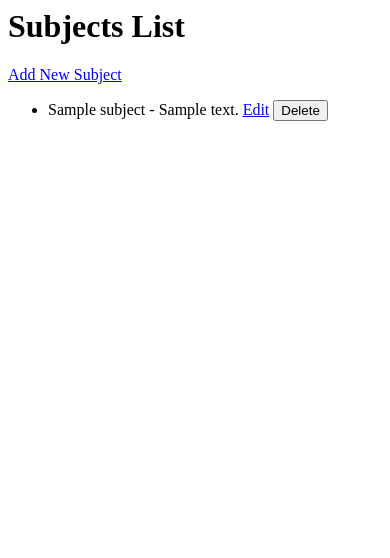
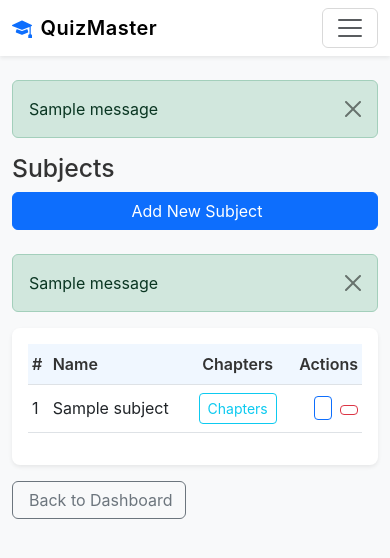
Before and after one commit to SpreadSheets600/QuizMaster-V1, a Flask app: page /admin/subjects in a window 390 px wide. Shown: the top 558 px of the page. Run offline with Flask 3, Linux system fonts and the light colour scheme; a user stored in the database is signed in; tables that the repository leaves empty hold one stand-in row (values such as "Sample post"); one stand-in notice (Sample message) is shown.

Commit message:
Added AdminDashboard Subjects Edit

```diff
--- a/quiz_master_24F2008474/templates/admin/subject_list.html
+++ b/quiz_master_24F2008474/templates/admin/subject_list.html
@@ -1,24 +1,128 @@
-<html>
-  <head>
-    <title>Subjects</title>
-  </head>
-  <body>
-    <h1>Subjects List</h1>
-    <a href="/admin/subjects/new">Add New Subject</a>
-    <ul>
-      {% for subject in subjects %}
-      <li>
-        {{ subject.name }} - {{ subject.description }}
-        <a href="/admin/subjects/{{ subject.id }}/edit">Edit</a>
-        <form
-          action="/admin/subjects/{{ subject.id }}/delete"
-          method="POST"
-          style="display: inline"
-        >
-          <button type="submit">Delete</button>
-        </form>
-      </li>
-      {% endfor %}
-    </ul>
-  </body>
-</html>
+{% extends 'base.html' %} {% block title %}Subjects - Quiz Master{% endblock %}
+{% block content %}
+<div
+	class="d-flex flex-column flex-md-row justify-content-between align-items-md-center mb-4 gap-2">
+	<h2 class="mb-0">Subjects</h2>
+	<a href="{{ url_for('admin.subject_new') }}" class="btn btn-primary">
+		<i class="fas fa-plus me-1"></i> Add New Subject
+	</a>
+</div>
+
+<!-- Flash Messages -->
+{% with messages = get_flashed_messages(with_categories=true) %} {% if messages
+%} {% for category, message in messages %}
+<div
+	class="alert alert-{{ category if category != 'error' else 'danger' }} alert-dismissible fade show">
+	{{ message }}
+	<button type="button" class="btn-close" data-bs-dismiss="alert"></button>
+</div>
+{% endfor %} {% endif %} {% endwith %}
+
+<div class="card table-container">
+	<div class="card-body">
+		{% if subjects %}
+		<div class="table-responsive">
+			<table class="table table-hover align-middle">
+				<thead>
+					<tr>
+						<th>#</th>
+						<th>Name</th>
+						<th class="d-none d-md-table-cell">Description</th>
+						<th class="text-center">Chapters</th>
+						<th class="text-end">Actions</th>
+					</tr>
+				</thead>
+				<tbody>
+					{% for subject in subjects %}
+					<tr>
+						<td>{{ loop.index }}</td>
+						<td>{{ subject.name }}</td>
+						<td class="d-none d-md-table-cell">
+							{% if subject.description %} {{ subject.description|truncate(100)
+							}} {% else %}
+							<span class="text-muted fst-italic">No description</span>
+							{% endif %}
+						</td>
+						<td class="text-center">
+							<a
+								href="{{ url_for('admin.chapters_list', subject_id=subject.id) }}"
+								class="btn btn-sm btn-outline-info">
+								<i class="fas fa-list me-1 d-none d-sm-inline"></i> Chapters
+							</a>
+						</td>
+						<td>
+							<div class="d-flex justify-content-end gap-2">
+								<a
+									href="{{ url_for('admin.subject_edit', subject_id=subject.id) }}"
+									class="btn btn-sm btn-outline-primary">
+									<i class="fas fa-edit"></i>
+									<span class="d-none d-sm-inline ms-1">Edit</span>
+								</a>
+								<form
+									action="{{ url_for('admin.subject_delete', subject_id=subject.id) }}"
+									method="POST"
+									class="d-inline delete-form">
+									<button
+										type="submit"
+										class="btn btn-sm btn-outline-danger"
+										onclick="return confirm('Are you sure you want to delete this subject? This will also delete all associated chapters and questions.')">
+										<i class="fas fa-trash-alt"></i>
+										<span class="d-none d-sm-inline ms-1">Delete</span>
+									</button>
+								</form>
+							</div>
+						</td>
+					</tr>
+					{% endfor %}
+				</tbody>
+			</table>
+		</div>
+		{% else %}
+		<div class="text-center py-5">
+			<div class="mb-3">
+				<i class="fas fa-book fa-3x text-muted"></i>
+			</div>
+			<h5 class="text-muted">No subjects found</h5>
+			<p class="text-muted">Get started by adding your first subject.</p>
+			<a href="{{ url_for('admin.subject_new') }}" class="btn btn-primary">
+				<i class="fas fa-plus me-1"></i> Add New Subject
+			</a>
+		</div>
+		{% endif %}
+	</div>
+</div>
+
+<!-- Back to Dashboard Button -->
+<div class="mt-3">
+	<a
+		href="{{ url_for('admin.admin_dashboard') }}"
+		class="btn btn-outline-secondary">
+		<i class="fas fa-arrow-left me-1"></i> Back to Dashboard
+	</a>
+</div>
+{% endblock %} {% block additional_styles %}
+<style>
+	.delete-form {
+		display: inline-block;
+	}
+
+	@media (max-width: 767.98px) {
+		.table thead th,
+		.table tbody td {
+			padding: 0.5rem 0.25rem;
+		}
+	}
+</style>
+{% endblock %} {% block scripts %}
+<script>
+	document.addEventListener("DOMContentLoaded", function () {
+		// Highlight the active link in sidebar
+		const subjectLink = document.querySelector(
+			'a[href="{{ url_for("admin.subjects_list") }}"]'
+		);
+		if (subjectLink) {
+			subjectLink.classList.add("active");
+		}
+	});
+</script>
+{% endblock %}
```
Also changed, not shown: quiz_master_24F2008474/templates/admin/subject_form.html (+104 -18 lines).
